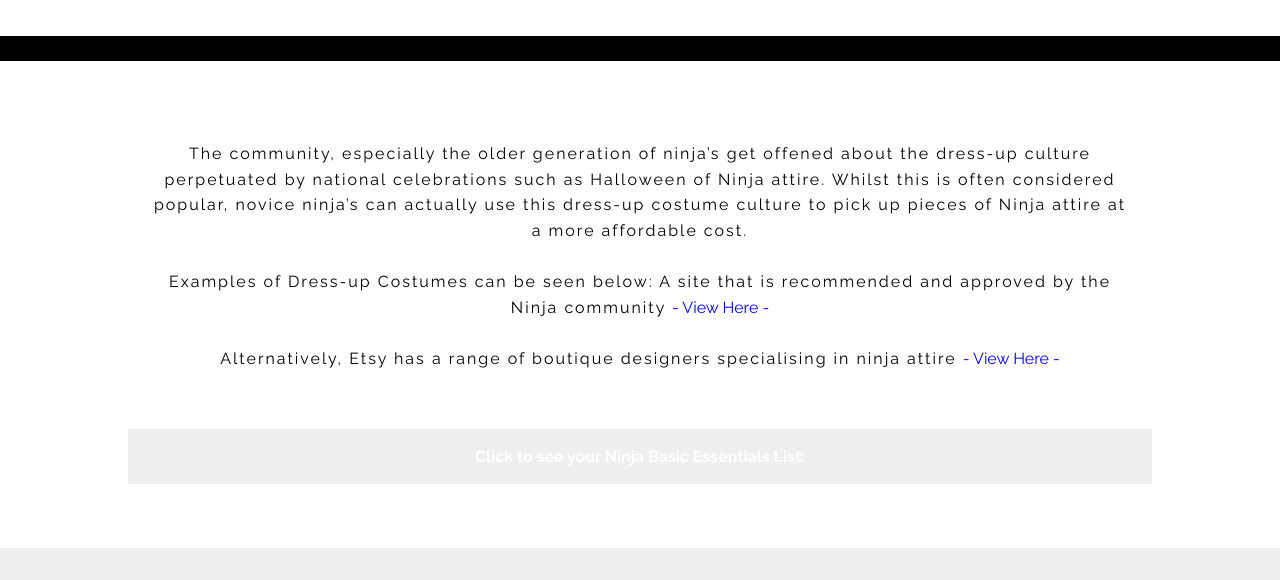
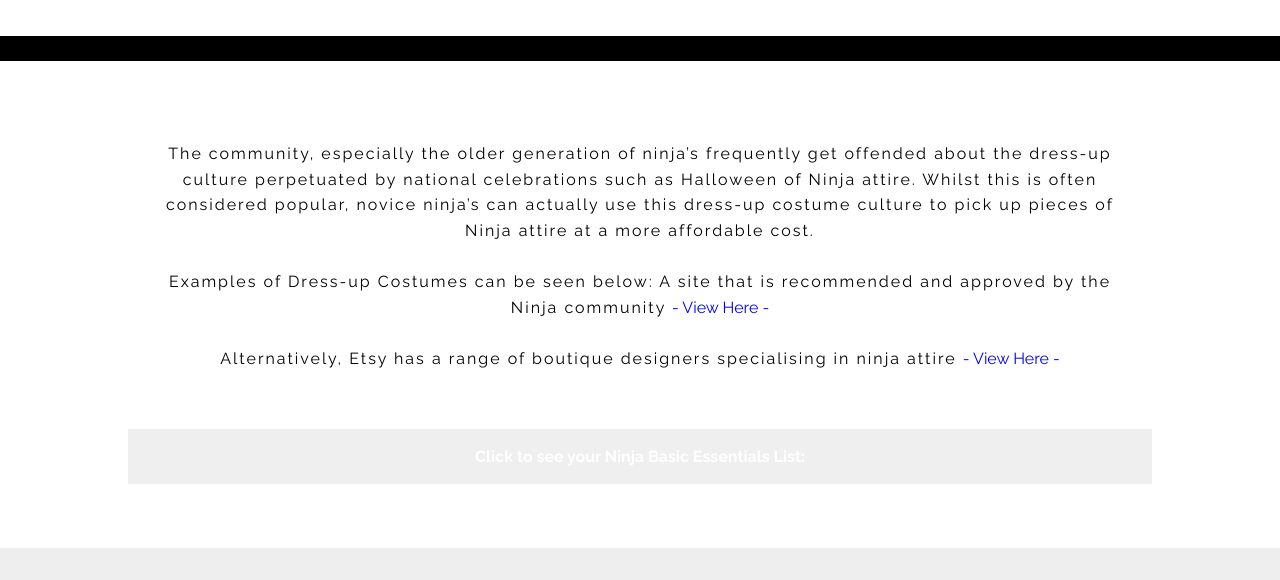
Before and after one commit to Charnice/Ninja-Notion, a plain HTML site: page thelook.html in a window 1280 px wide. Shown: the part 877-1457 px from the top of the page. Drawn offline with Linux system fonts and the light colour scheme.

Commit message:
Update thelook.html

```diff
--- a/thelook.html
+++ b/thelook.html
@@ -75,7 +75,7 @@
   <div class="break-strip"></div>
     <div class="blurb-bg2">
       <div class="blurb">
-        <p> The community, especially the older generation of ninja’s get offened about the dress-up culture perpetuated by national celebrations such as Halloween of Ninja attire. Whilst this is often considered popular, novice ninja’s can actually use this dress-up costume culture to pick up pieces of Ninja attire at a more affordable cost.<br>
+        <p> The community, especially the older generation of ninja’s frequently get offended about the dress-up culture perpetuated by national celebrations such as Halloween of Ninja attire. Whilst this is often considered popular, novice ninja’s can actually use this dress-up costume culture to pick up pieces of Ninja attire at a more affordable cost.<br>
           <br>
 Examples of Dress-up Costumes can be seen below:
 A site that is recommended and approved by the Ninja community <a href="https://www.fightequipmentuk.com/matrial-art-disciplines/ninja.html">- View Here -</a>
```
